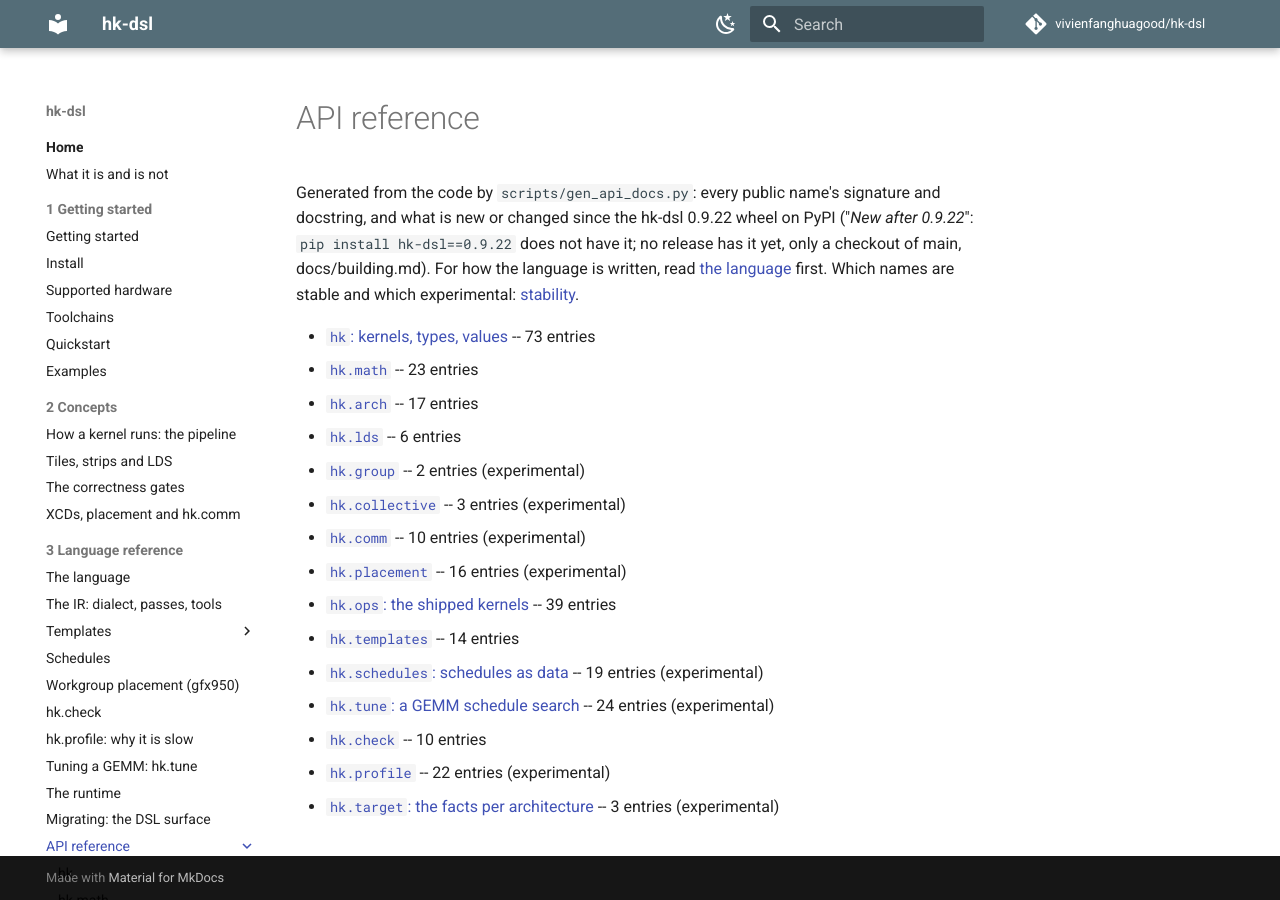
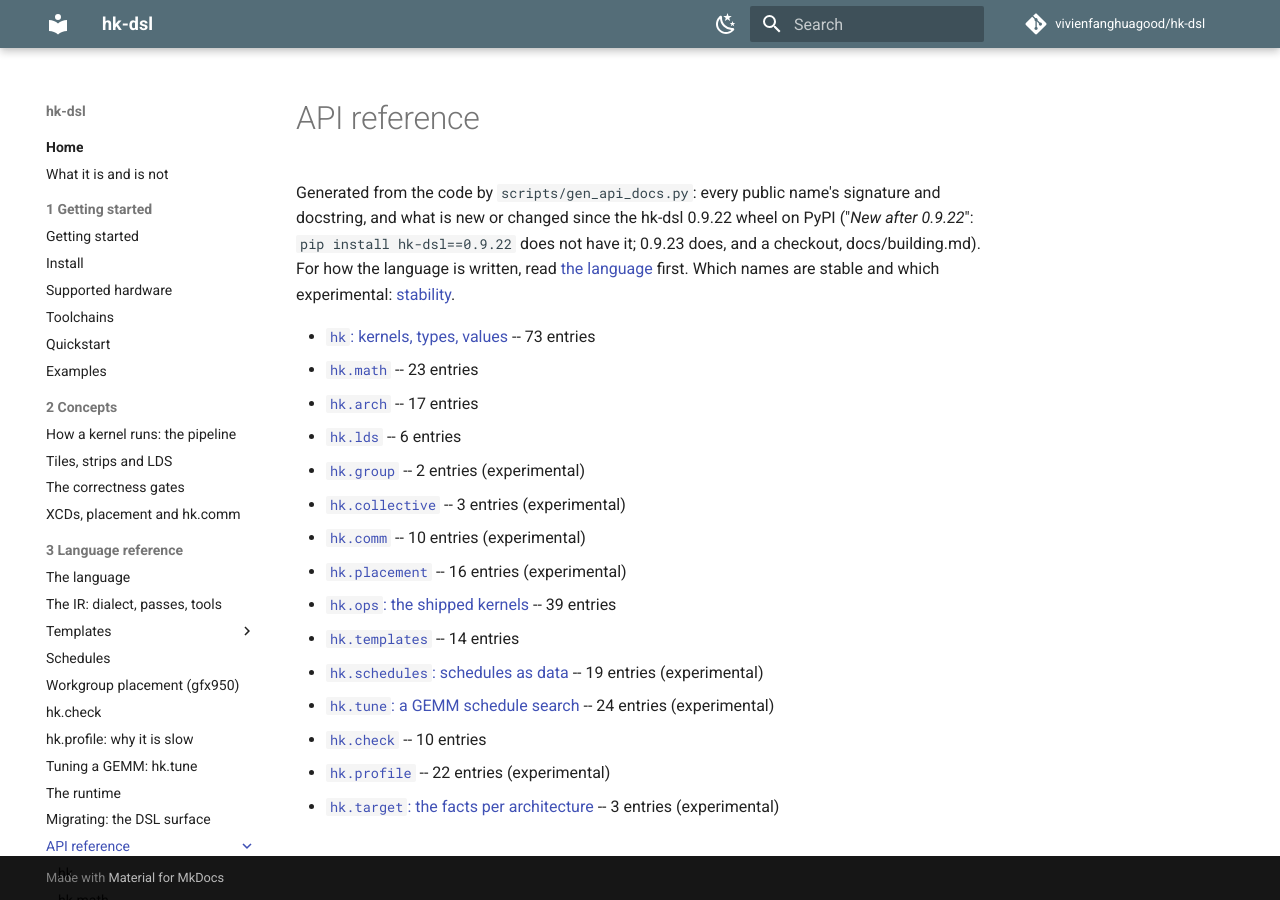
Before and after one commit to vivienfanghuagood/hk-dsl, an MkDocs documentation site: the page built from docs/api/README.md, in a window 1280 px wide. Built offline with MkDocs 1.6.1 and Material for MkDocs 9.7.7, drawn with Linux system fonts in a browser that asks for light colours; comment, search, counter and statistics services are not loaded.

```diff
--- a/docs/api/README.md
+++ b/docs/api/README.md
@@ -2,7 +2,7 @@
 
 # API reference
 
-Generated from the code by `scripts/gen_api_docs.py`: every public name's signature and docstring, and what is new or changed since the hk-dsl 0.9.22 wheel on PyPI ("*New after 0.9.22*": `pip install hk-dsl==0.9.22` does not have it; no release has it yet, only a checkout of main, docs/building.md). For how the language is written, read [the language](../language.md) first. Which names are stable and which experimental: [stability](../stability.md).
+Generated from the code by `scripts/gen_api_docs.py`: every public name's signature and docstring, and what is new or changed since the hk-dsl 0.9.22 wheel on PyPI ("*New after 0.9.22*": `pip install hk-dsl==0.9.22` does not have it; 0.9.23 does, and a checkout, docs/building.md). For how the language is written, read [the language](../language.md) first. Which names are stable and which experimental: [stability](../stability.md).
 
 - [`hk`: kernels, types, values](hk.md) -- 73 entries
 - [`hk.math`](hk.math.md) -- 23 entries
--- a/llms.txt
+++ b/llms.txt
@@ -68,7 +68,7 @@ It traces and runs on both GPUs, ragged shapes (100x1000) included; `hk.check` t
 
 ## Pitfalls
 
-- The docs describe main; `pip install hk-dsl` is 0.9.22 (check `hk.__version__`). The API reference marks what is *New after 0.9.22*: on main only, in no release yet. 0.8.0 added, and 0.7.0 lacks, workgroup placement (`hk.kernel(placement=)`, `hk.Placement`, `hk.arch.xcd_count`), `hk.map_cpp`, the strip ops and element exchange. 0.6.0's synchronous `g.load` / `g.store` on gfx950 read and write past a partial last tile; 0.7.0's do not.
+- The docs describe main; `pip install hk-dsl` is 0.9.23 (check `hk.__version__`). The API reference marks what is *New after 0.9.22*: in 0.9.23, not in 0.9.22. 0.8.0 added, and 0.7.0 lacks, workgroup placement (`hk.kernel(placement=)`, `hk.Placement`, `hk.arch.xcd_count`), `hk.map_cpp`, the strip ops and element exchange. 0.6.0's synchronous `g.load` / `g.store` on gfx950 read and write past a partial last tile; 0.7.0's do not.
 - Positional kernel parameters are tensors (`hk.Tensor[dtype]`, 4-D `(batch, depth, rows, cols)`; a 2-D tensor is `(rows, cols)`). Constexprs are keyword-only with a default, baked into the source: a new value is a new compile.
 - The transcendental math (gelu, dgelu, sqrt, rsqrt, silu) is fp32-only: load 16-bit data into an fp32 tile or strip (the load converts) and store it back (the store converts). `hk.math.gelu` is `F.gelu(x, approximate="tanh")`, not the erf default.
 - A strip's columns are whole chunks of `wave x run` (32 x run on gfx1100, 64 x run on gfx950): `CW=512` with `run=8` fits both. Read the wave from `hk.arch.target().wave` when a plan depends on it.
--- a/pyproject.toml
+++ b/pyproject.toml
@@ -4,7 +4,7 @@ build-backend = "setuptools.build_meta"
 
 [project]
 name = "hk-dsl"
-version = "0.9.22"
+version = "0.9.23"
 description = "A general-purpose Python DSL for AMD GPU kernels on RDNA and CDNA, with build-time gates against silent tile-level errors (spills, missing waits, MFMA hazards). Its largest end-to-end gains today are on Radeon (RDNA3/RDNA4), through vLLM and SGLang."
 # Release wheels are cp310, cp311, cp312 and cp313 (each carries MLIR bindings for one
 # CPython); another 3.x builds from source (docs/building.md). CI tests 3.10 and 3.12.
```
Also changed, not shown: CHANGELOG.md (+14 -1 lines), README.md (+1 -1 lines), docs/support-matrix.md (+1 -1 lines), docs/toolchains.md (+1 -1 lines), skills/hk-kernel/SKILL.md (+1 -1 lines), 2 other files.
